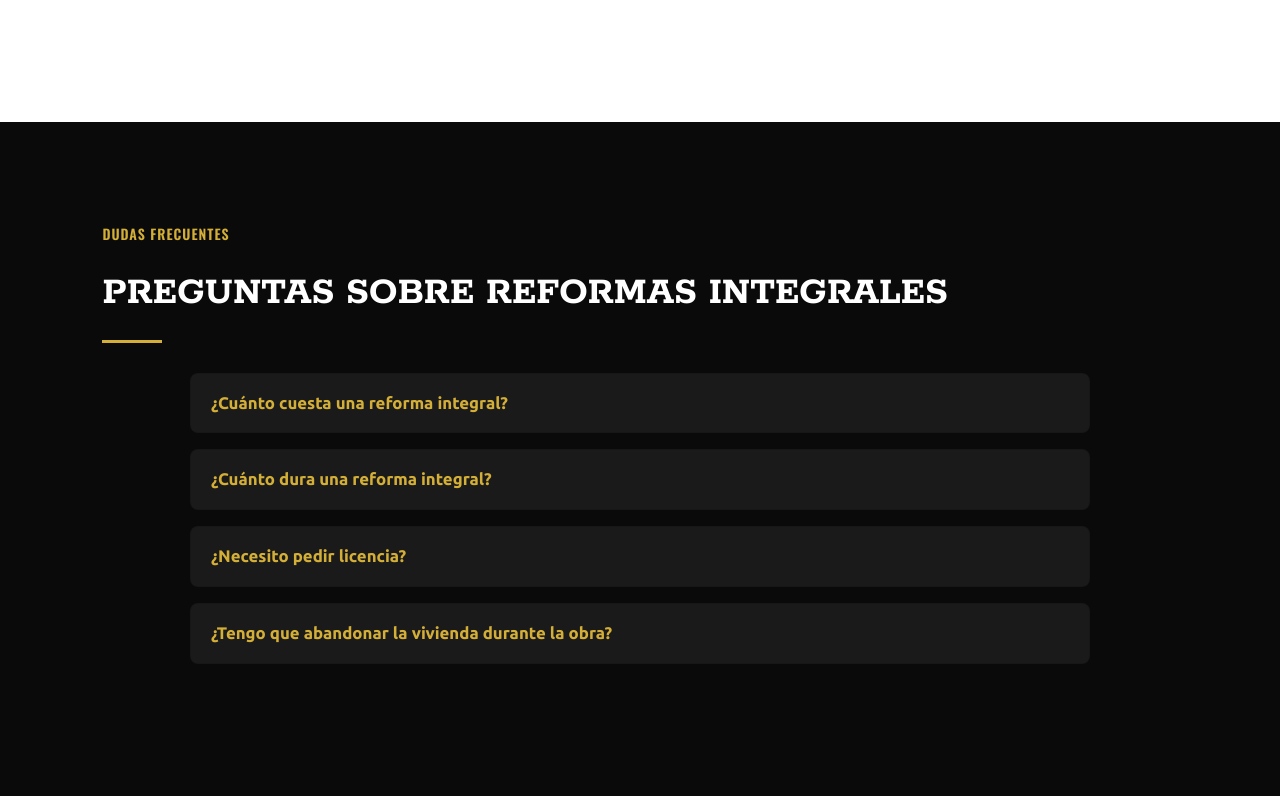
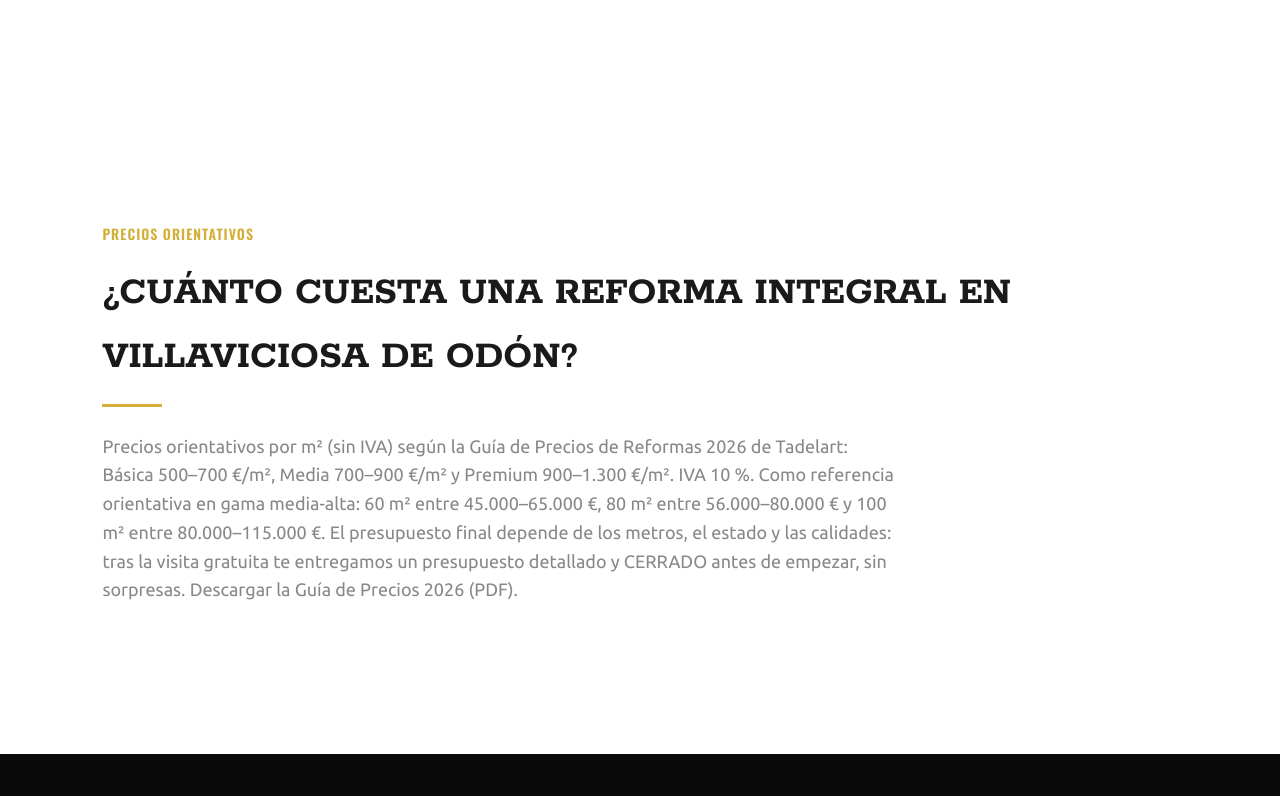
Before and after one commit to iatadelart-hub/cambios-pagina-muse-ia, a website: page reformas-integrales-villaviciosa-de-odon.html in a window 1280 px wide. Shown: the part 5484-6280 px from the top of the page. Drawn offline with nearby package versions, Linux system fonts and the light colour scheme.

Commit message:
Vista previa: bloque de precios Guía 2026 en integrales (corrección ancla FAQ)

```diff
--- a/reformas-integrales-villaviciosa-de-odon.html
+++ b/reformas-integrales-villaviciosa-de-odon.html
@@ -102,7 +102,12 @@
     <div class="blog-single-image" style="margin:30px 0;text-align:center;"><img src="img/landing/integral-dormitorio.jpg" alt="Dormitorio reformado con armarios empotrados" style="width:100%;max-height:480px;object-fit:cover;border-radius:8px;"></div>
     <p style="text-align:center;color:var(--gold);font-size:0.95rem;">Dormitorio con armarios empotrados a medida y acabado en tonos neutros.</p>
   </article></div>
-  <section class="section-dark"><div class="container">
+
+  <section class="section-light"><div class="container">
+    <span class="section-tag">Precios orientativos</span><h2 class="section-title">¿Cuánto cuesta una reforma integral en Villaviciosa de Odón?</h2>
+    <p class="section-desc">Precios orientativos por m² (sin IVA) según la Guía de Precios de Reformas 2026 de Tadelart: Básica 500–700 €/m², Media 700–900 €/m² y Premium 900–1.300 €/m². IVA 10 %. Como referencia orientativa en gama media-alta: 60 m² entre 45.000–65.000 €, 80 m² entre 56.000–80.000 € y 100 m² entre 80.000–115.000 €. El presupuesto final depende de los metros, el estado y las calidades: tras la visita gratuita te entregamos un presupuesto detallado y CERRADO antes de empezar, sin sorpresas. <a href="https://tadelart.com/Guia-de-Precios-2026-Madrid.pdf">Descargar la Guía de Precios 2026 (PDF)</a>.</p>
+  </div></section>
+<section class="section-dark"><div class="container">
     <span class="section-tag">Dudas frecuentes</span><h2 class="section-title">Preguntas sobre reformas integrales</h2>
     <div style="max-width:900px;margin:30px auto 0;">
         <details style="margin-bottom:16px;background:var(--dark-card,#1a1a1a);border:var(--border-light,1px solid rgba(255,255,255,0.08));border-radius:8px;padding:16px 20px;color:#fff;">
```
